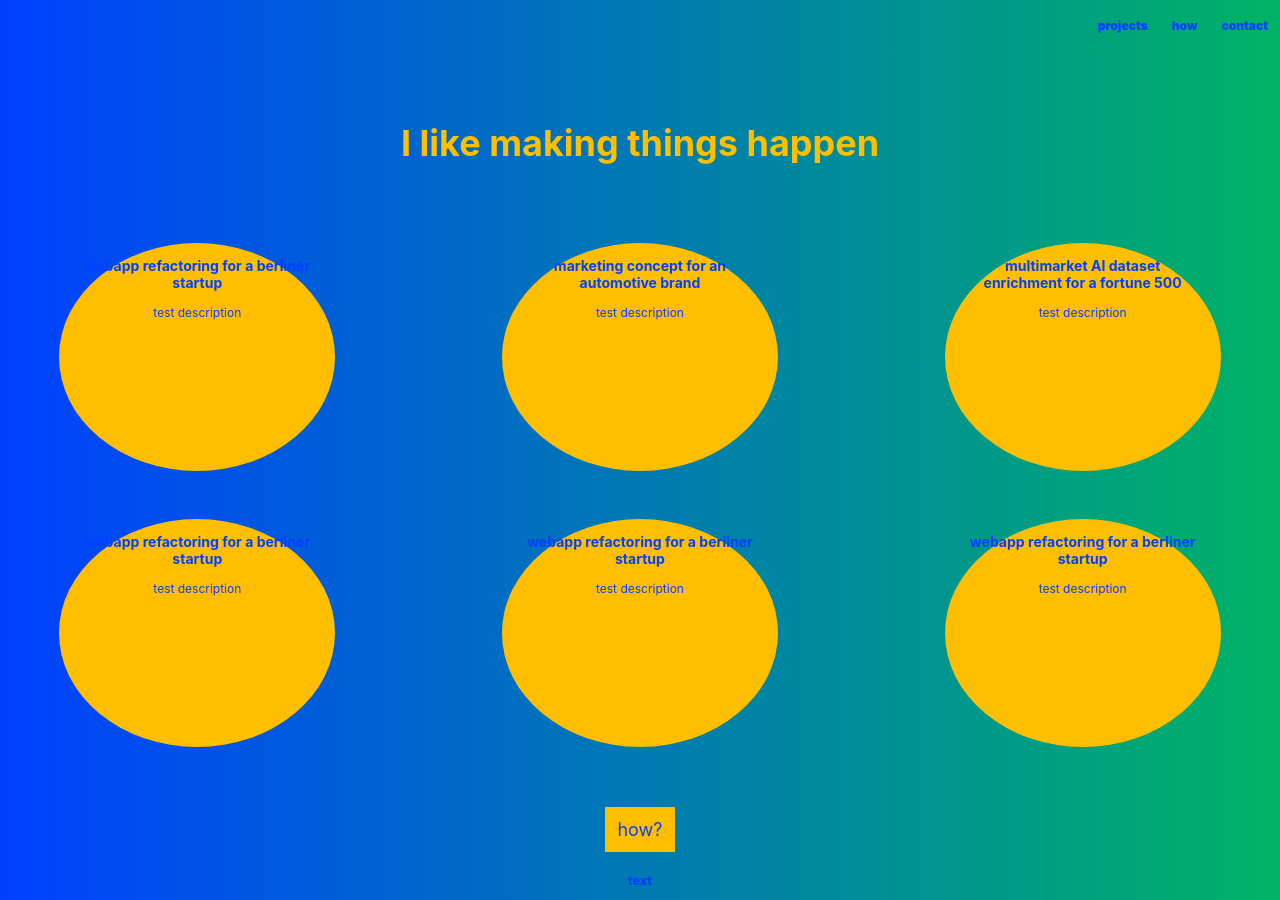
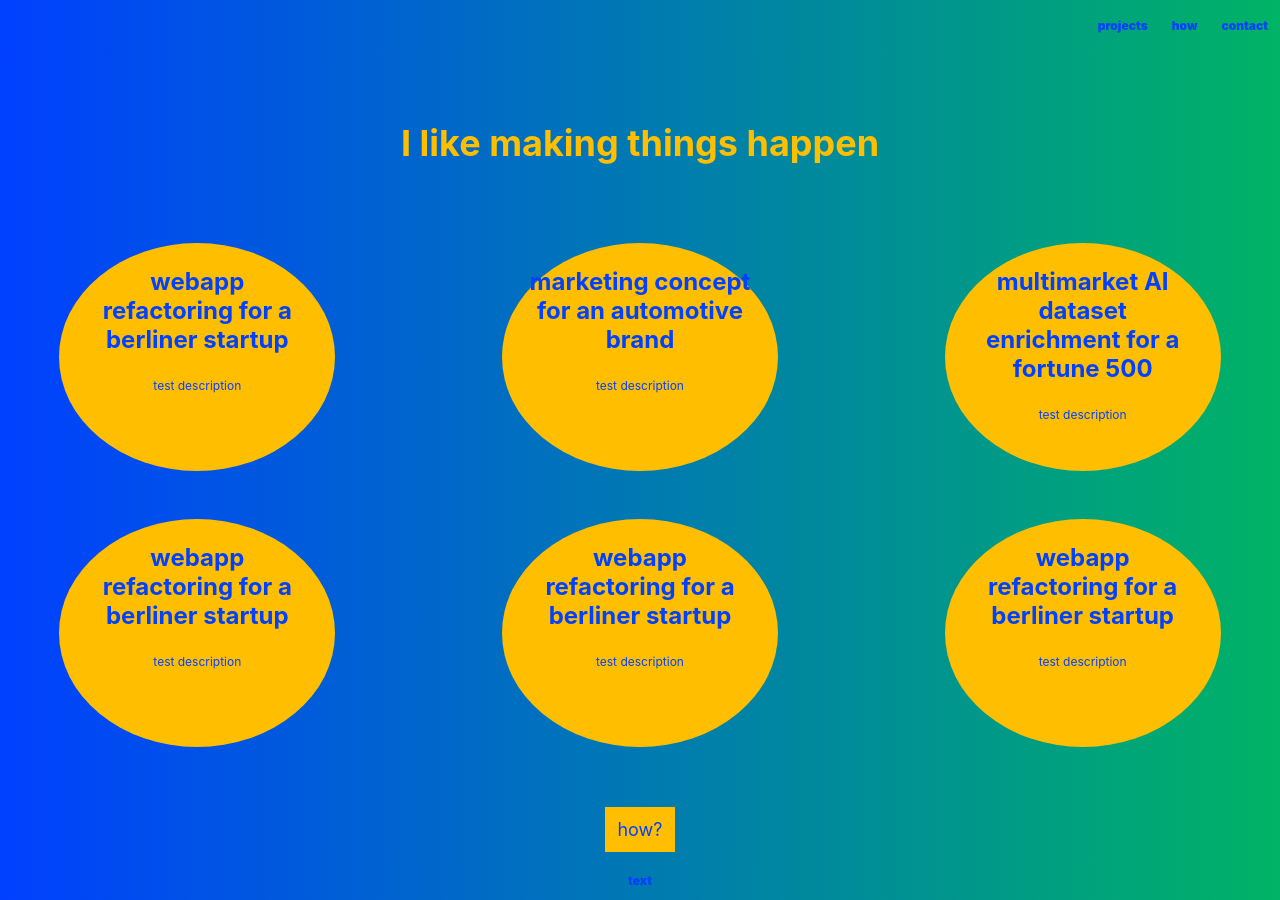
Before and after one commit to Maosso/maosso.github.io, a Jekyll site: the page built from index.md, in a window 1280 px wide and 900 px high, scrolled down 913 px. Built offline with Jekyll 4.4.1, drawn with Linux system fonts in a browser that asks for light colours; comment, search, counter and statistics services are not loaded.

```diff
--- a/_layouts/default.html
+++ b/_layouts/default.html
@@ -31,27 +31,27 @@
         <h2 class="section-header">I like making things happen</h2>
           <div class="show-grid">
             <div class="project-tile">
-              <h3>webapp refactoring for a berliner startup</h3>
+              <h3 class="project-tile-title">webapp refactoring for a berliner startup</h3>
               <p>test description</p>
             </div>
             <div class="project-tile">
-              <h3>marketing concept for an automotive brand</h3>
+              <h3 class="project-tile-title">marketing concept for an automotive brand</h3>
               <p>test description</p>
             </div>
             <div class="project-tile">
-              <h3>multimarket AI dataset enrichment for a fortune 500</h3>
+              <h3 class="project-tile-title">multimarket AI dataset enrichment for a fortune 500</h3>
               <p>test description</p>
             </div>
             <div class="project-tile">
-              <h3>webapp refactoring for a berliner startup</h3>
+              <h3 class="project-tile-title">webapp refactoring for a berliner startup</h3>
               <p>test description</p>
             </div>
             <div class="project-tile">
-              <h3>webapp refactoring for a berliner startup</h3>
+              <h3 class="project-tile-title">webapp refactoring for a berliner startup</h3>
               <p>test description</p>
             </div>
             <div class="project-tile">
-              <h3>webapp refactoring for a berliner startup</h3>
+              <h3 class="project-tile-title">webapp refactoring for a berliner startup</h3>
               <p>test description</p>
             </div>
           </div>
@@ -76,15 +76,15 @@
         <h2 class="section-header">what do you need for your project?</h2>
           <div class="show-grid">
             <div class="project-tile">
-              <h3>project manager</h3>
+              <h3 class="project-tile-title">project manager</h3>
               <p>test description</p>
             </div>
             <div class="project-tile">
-              <h3>scrum master</h3>
+              <h3 class="project-tile-title">scrum master</h3>
               <p>certified PSM I</p>
             </div>
             <div class="project-tile">
-              <h3>empathy</h3>
+              <h3 class="project-tile-title">empathy</h3>
               <p>ground-breaking listening</p>
             </div>
           </div>
--- a/assets/css/main.scss
+++ b/assets/css/main.scss
@@ -110,6 +110,10 @@ a {
   color: var(--light);
 }
 
+.project-tile-title {
+    font-size: 2rem;
+}
+
 @media (max-width: 600px) {
   html {
     width: 100vw;
```
Also changed, not shown: 3 other files.
